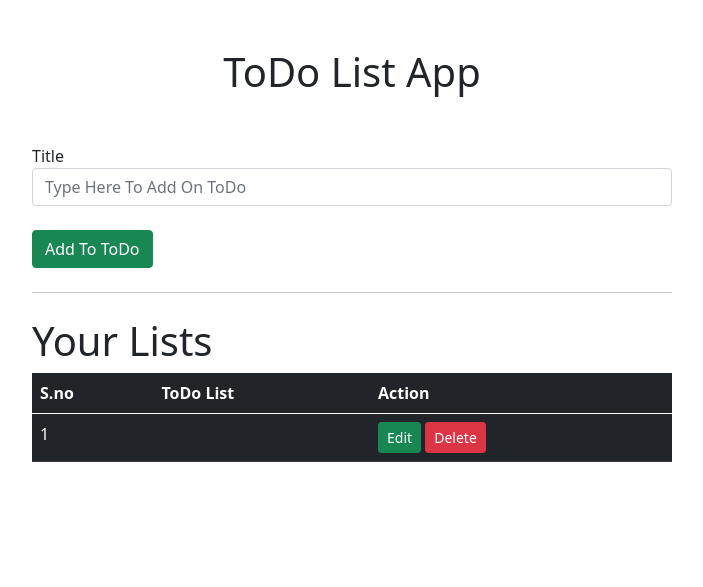
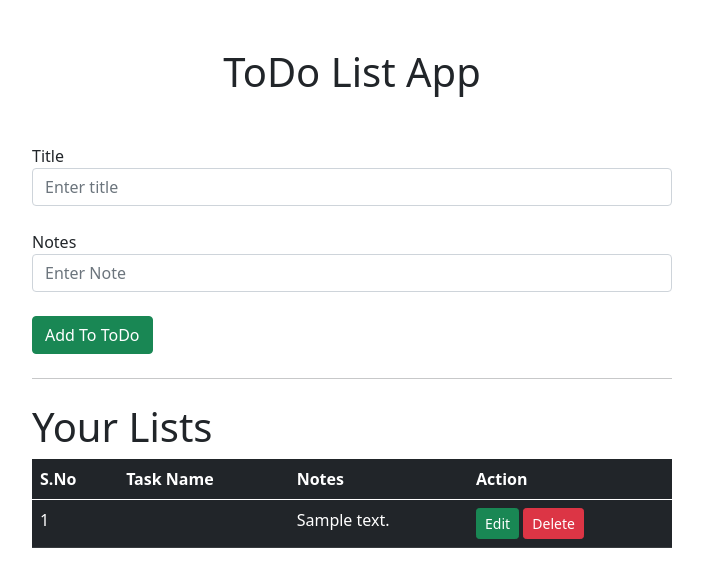
Before and after one commit to prosenjit07/TodoNote, a PHP site: page / in a window 1280 px wide. Shown: the top 587 px of the page, without its empty margins (288-991 px from the left). Run offline with PHP 8.4, Linux system fonts and the light colour scheme; tables that the repository leaves empty or names only in its code hold one stand-in row (values such as "Sample post"); data that the repository does not hold is empty; a stand-in replaces the project's code that opens the database connection.

Commit message:
note add

```diff
--- a/edit.php
+++ b/edit.php
@@ -23,13 +23,17 @@
                 if($result){
                     $row=mysqli_fetch_assoc($result);
                     $title=$row['Title'];
+                    $note=$row['note'];
                 }
             ?>
   <div class="w-50 m-auto">
     <form action="editaction.php" method="post" autocomplete="off">
       <div class="form-group">
         <label for="title">Title</label>
-        <input class="form-control" type="text" name="title" id="title" value="<?php global $title; echo $title ?>" placeholder="Edit Here Your ToDo'S"
+        <input class="form-control" type="text" name="title" id="title" value="<?php global $title; echo $title ?>" placeholder="Edit Here"
+          Required>
+        <label for="note">Note</label>
+        <input class="form-control" type="text" name="note" id="note" value="<?php global $note; echo $note ?>" placeholder="Edit Here"
           Required>
           <input type="hidden" name="id" id="id" value="<?php echo $id ?>">
       </div><br>
--- a/editaction.php
+++ b/editaction.php
@@ -1,9 +1,11 @@
 <?php
        $id=$_POST['id'];
        $title=$_POST['title'];
+       $note=$_POST['note'];
 
     include 'database.php';
-    $sql="UPDATE todos SET title='$title' WHERE id=$id";
+    $sql = "UPDATE todos SET title='$title', note='$note' WHERE id=$id";
+
     $result=mysqli_query($conn, $sql);
 
     if($result){
--- a/index.php
+++ b/index.php
@@ -15,10 +15,14 @@
     <div class="w-50 m-auto">
     <!-- The action attribute specifies the URL or file where the form data will be sent-->
     <!-- method="post" means the form data will be sent via the HTTP POST method. -->
+
     <form action="data.php" method="post" autocomplete="off">
         <div class="form-group">
             <label for="title">Title</label>
-            <input class="form-control" type="text" name="title" id="title" placeholder="Type Here To Add On ToDo" Required>
+            <input class="form-control" type="text" name="title" id="title" placeholder="Enter title" Required>
+        <br>
+            <label for="title">Notes</label>
+            <input class="form-control" type="text" name="note" id="note" placeholder="Enter Note" Required>
         </div><br>
         <button class="btn btn-success">Add To ToDo</button>
     </form>
@@ -29,11 +33,14 @@
         <div id="lists">
         <table class="table table-dark table-hover">
   <thead>
+
     <tr>
-      <th scope="col" name="id">S.no</th>
-      <th scope="col">ToDo List</th>
+      <th scope="col" name="id">S.No</th>
+      <th scope="col">Task Name</th>
+      <th scope="col">Notes</th>
      <th>Action</th>
     </tr>
+
   </thead>
   <tbody>
   <?php
@@ -42,12 +49,15 @@
         $result=mysqli_query($conn, $sql);
         if($result){
             while($row=mysqli_fetch_assoc($result)){
+               // This mysqli_fetch_assoc function is used to fetch a single row of data
                 $id=$row['id'];
                 $title=$row['Title'];
+                $note=$row['note'];
                 ?>
                 <tr>
                     <td><?php echo $id ?></td>
-                    <td><?php echo $title  ?></td>
+                    <td><?php echo $title ?></td>
+                    <td><?php echo $note ?></td>
                     <td>
                     <a class="btn btn-success btn-sm" href="edit.php?id=<?php echo $id ?>" role="button">Edit</a>
                     <a class="btn btn-danger btn-sm" href="delete.php?id=<?php echo $id ?>" role="button">Delete</a>
```
Also changed, not shown: data.php (+6 -5 lines).
